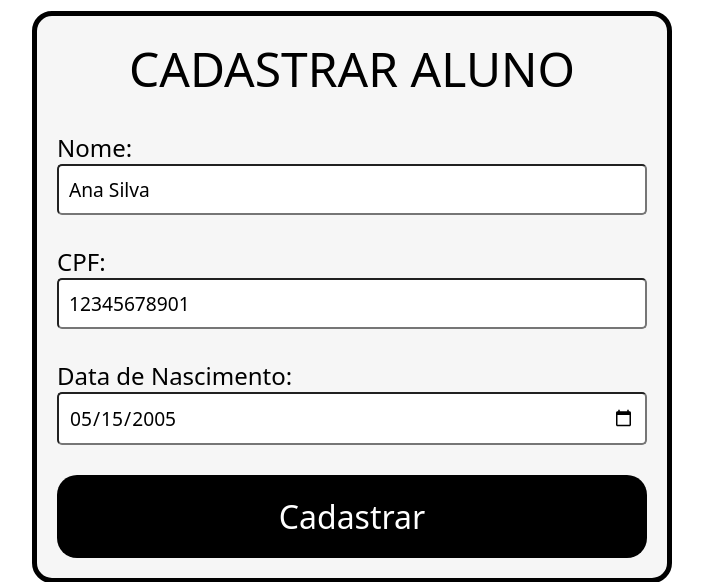
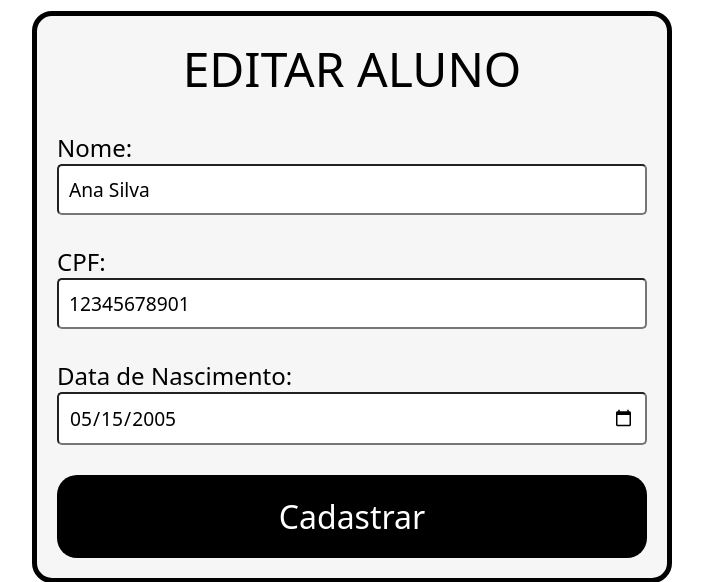
Before and after one commit to RomuuloGoncalves/gerenciamento_escola, a PHP site: page /pages/editarAluno.php?id=1 in a window 1280 px wide. Shown: the part 103-685 px from the top of the page, without its empty margins (288-991 px from the left). Run offline with PHP 8.4, Linux system fonts and the light colour scheme; data comes from the database, SQL or seed files in the repository.

```diff
--- a/pages/editarAluno.php
+++ b/pages/editarAluno.php
@@ -38,7 +38,7 @@ $resultado = $aluno->selecionarAlunoID($id);
     </header>
 
     <div class="container">
-        <div id="title">Cadastrar Aluno</div>
+        <div id="title">Editar Aluno</div>
         <form action="../functions/realizarEdicaoAluno.php" method="POST">
             <input type="hidden" id="id" name="id" value="<?php echo $resultado->id_aluno; ?>" placeholder="<?php echo $resultado->nome_aluno; ?>">
             <div class="campo">
```
